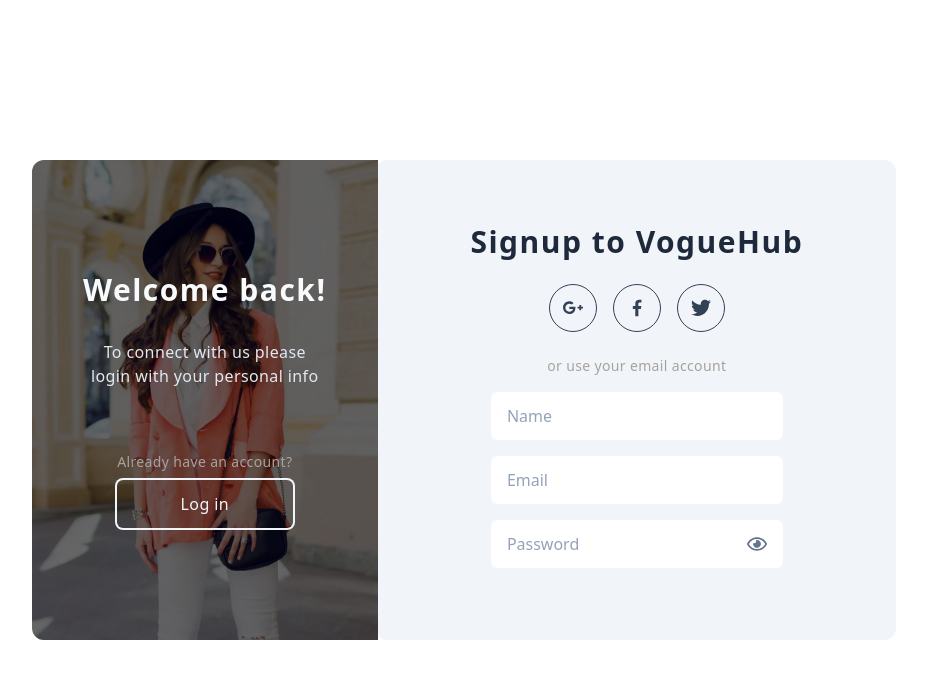
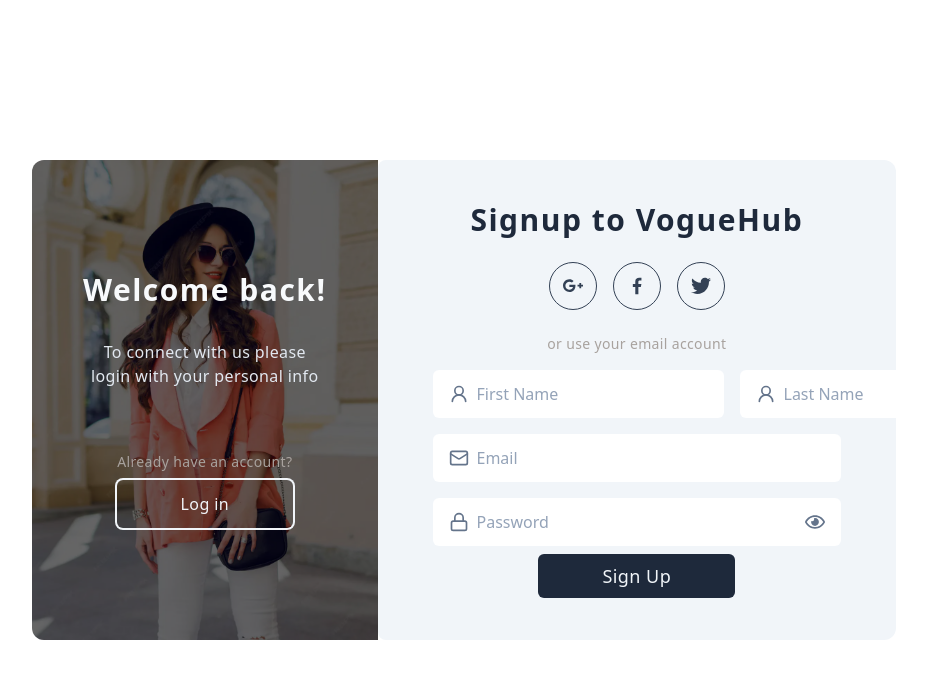
Before and after one commit to akashpatil8/vogue-hub, a React (Vite) app in the folder frontend/: page /login in a window 1280 px wide. Both pictures are taken after a click on the button "Sign Up". Shown: the top 678 px of the page, without its empty margins (176-1103 px from the left). Built offline with nearby package versions, Linux system fonts and the light colour scheme.

Commit message:
Fix signup form

```diff
--- a/frontend/src/components/LoginForm.jsx
+++ b/frontend/src/components/LoginForm.jsx
@@ -25,11 +25,7 @@
     defaultValues: { email: "akash@gmail.com", password: "Akash123" },
   });
 
-  function onSubmit({ email, password }) {
-    handleLogin(email, password);
-  }
-
-  const handleLogin = async (email, password) => {
+  const handleLogin = async ({ email, password }) => {
     try {
       const resultAction = await dispatch(loginUser({ email, password }));
 
@@ -47,7 +43,7 @@
 
   return (
     <form
-      onSubmit={handleSubmit(onSubmit)}
+      onSubmit={handleSubmit(handleLogin)}
       className="mt-2 flex flex-col items-center lg:w-[65%]"
     >
       <div className="my-2 flex w-full items-center gap-2 rounded-sm bg-white px-2 py-2 lg:gap-4 lg:rounded-md lg:px-4">
--- a/frontend/src/components/SignUpForm.jsx
+++ b/frontend/src/components/SignUpForm.jsx
@@ -1,13 +1,20 @@
 import { useState } from "react";
-// import { LuLock, LuMail, LuUser2 } from "react-icons/lu";
+import { LuLock, LuMail, LuUserRound } from "react-icons/lu";
 import { useForm } from "react-hook-form";
 
 import Button from "../ui/Button";
 import Spinner from "../ui/Spinner";
 import { FaRegEye, FaRegEyeSlash } from "react-icons/fa";
+import toast from "react-hot-toast";
+import { useDispatch, useSelector } from "react-redux";
+import { signupUser } from "../redux/slices/userSlice";
+import { useNavigate } from "react-router-dom";
 
 export default function SignUpForm() {
   const [showPassword, setShowPassword] = useState(false);
+  const { isUserLoading } = useSelector((state) => state.user);
+  const dispatch = useDispatch();
+  const navigate = useNavigate();
 
   const {
     register,
@@ -15,38 +22,71 @@
     formState: { errors },
   } = useForm();
 
-  function onSubmit(data) {
-    // signUp(data);
+  const handleSignUp = async ({ firstName, lastName, email, password }) => {
+    try {
+      const resultAction = await dispatch(
+        signupUser({ firstName, lastName, email, password }),
+      );
+
+      if (signupUser.fulfilled.match(resultAction)) {
+        navigate("/home");
+      } else {
+        console.error(resultAction.payload || "Sign Up Error");
+        toast.error(resultAction.payload || "Error while signing up");
       }
+    } catch (error) {
+      console.error(error?.message);
+      toast.error(error?.message);
+    }
+  };
 
   return (
     <form
-      onSubmit={handleSubmit(onSubmit)}
-      className="mt-2 flex flex-col items-center lg:w-[60%]"
+      onSubmit={handleSubmit(handleSignUp)}
+      className="mt-2 flex flex-col items-center lg:w-[84%]"
     >
+      <div className="flex w-full gap-4">
         <div className="my-2 flex w-full items-center gap-2 rounded-sm bg-white px-2 py-2 lg:rounded-md lg:px-4">
-        {/* <LuUser2 className="text-slate-500 lg:text-xl" /> */}
+          <LuUserRound className="text-slate-500 lg:text-xl" />
           <input
-          id="name"
+            id="firstName"
             type="text"
-          placeholder="Name"
-          // disabled={isPending}
-          {...register("name", { required: "This field is required" })}
+            placeholder="First Name"
+            disabled={isUserLoading}
+            {...register("firstName", { required: "This field is required" })}
             className="h-6 text-sm text-slate-600 placeholder:text-slate-400 focus:outline-none lg:h-8 lg:text-base lg:placeholder:text-base"
           />
-        {errors?.name?.message && (
+          {errors?.firstName?.message && (
             <p className="ml-auto text-[0.6rem] text-red-400 lg:text-xs">
-            {errors?.email?.message}
+              {errors?.firstName?.message}
             </p>
           )}
         </div>
         <div className="my-2 flex w-full items-center gap-2 rounded-sm bg-white px-2 py-2 lg:rounded-md lg:px-4">
-        {/* <LuMail className="text-slate-500 lg:text-xl" /> */}
+          <LuUserRound className="text-slate-500 lg:text-xl" />
+          <input
+            id="lastName"
+            type="text"
+            placeholder="Last Name"
+            disabled={isUserLoading}
+            {...register("lastName", { required: "This field is required" })}
+            className="h-6 text-sm text-slate-600 placeholder:text-slate-400 focus:outline-none lg:h-8 lg:text-base lg:placeholder:text-base"
+          />
+          {errors?.lastName?.message && (
+            <p className="ml-auto text-[0.6rem] text-red-400 lg:text-xs">
+              {errors?.lastName?.message}
+            </p>
+          )}
+        </div>
+      </div>
+
+      <div className="my-2 flex w-full items-center gap-2 rounded-sm bg-white px-2 py-2 lg:rounded-md lg:px-4">
+        <LuMail className="text-slate-500 lg:text-xl" />
         <input
           id="email"
           type="text"
           placeholder="Email"
-          // disabled={isPending}
+          disabled={isUserLoading}
           {...register("email", { required: "This field is required" })}
           className="h-6 text-sm text-slate-600 placeholder:text-slate-400 focus:outline-none lg:h-8 lg:text-base lg:placeholder:text-base"
         />
@@ -58,12 +98,12 @@
       </div>
 
       <div className="my-2 flex w-full items-center gap-2 rounded-sm bg-white px-2 py-2 lg:rounded-md lg:px-4">
-        {/* <LuLock className="text-slate-500 lg:text-xl" /> */}
+        <LuLock className="text-slate-500 lg:text-xl" />
         <input
           id="password"
           type={showPassword ? "text" : "password"}
           placeholder="Password"
-          // disabled={isPending}
+          disabled={isUserLoading}
           {...register("password", { required: "This field is required" })}
           className="h-6 text-sm text-slate-600 placeholder:text-slate-400 focus:outline-none lg:h-8 lg:text-base lg:placeholder:text-base"
         />
@@ -85,7 +125,9 @@
           )}
         </div>
       </div>
-      {/* <Button btnType="submit">{isPending ? <Spinner /> : "Sign Up"}</Button> */}
+      <Button btnType="submit">
+        {isUserLoading ? <Spinner /> : "Sign Up"}
+      </Button>
     </form>
   );
 }
--- a/frontend/src/redux/slices/userSlice.js
+++ b/frontend/src/redux/slices/userSlice.js
@@ -9,6 +9,27 @@
   isUserLoading: false,
   userError: null,
 };
+
+export const signupUser = createAsyncThunk(
+  "user/signupUser",
+  async ({ firstName, lastName, email, password }, { rejectWithValue }) => {
+    try {
+      const response = await axios.post(
+        BASE_URL + "/signup",
+        { firstName, lastName, email, password },
+        { withCredentials: true },
+      );
+
+      if (response.status !== 200) throw new Error(response);
+
+      return response.data.user;
+    } catch (error) {
+      return rejectWithValue(
+        error.response?.data?.message || error.response?.data || error.message,
+      );
+    }
+  },
+);
 
 export const loginUser = createAsyncThunk(
   "user/loginUser",
@@ -78,6 +99,19 @@
       })
       .addCase(logoutUser.rejected, (state, action) => {
         (state.isUserLoading = false), (state.userError = action.payload);
+      })
+      .addCase(signupUser.pending, (state) => {
+        state.isUserLoading = true;
+        state.userError = null;
+      })
+      .addCase(signupUser.fulfilled, (state, action) => {
+        state.user = action.payload;
+        state.isUserLoading = false;
+        localStorage.setItem("user", JSON.stringify(action.payload));
+      })
+      .addCase(signupUser.rejected, (state, action) => {
+        state.isUserLoading = false;
+        state.userError = action.payload;
       });
   },
 });
```
Lines whose indentation alone changed are shown as unchanged.
